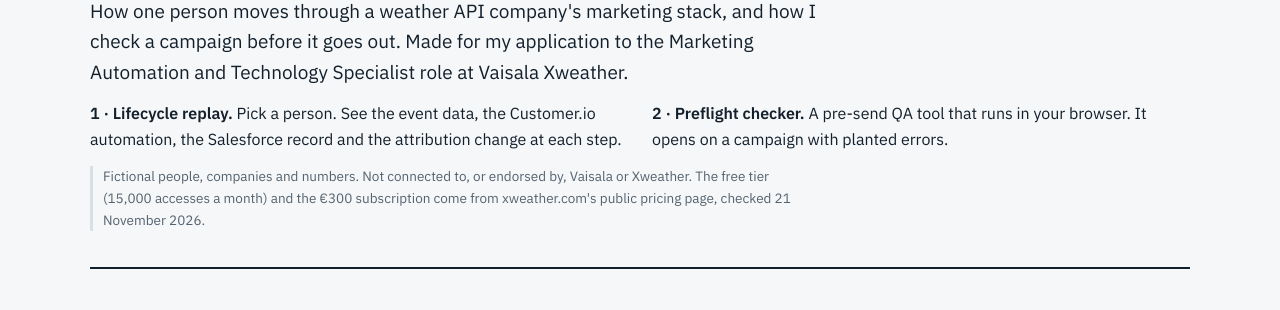
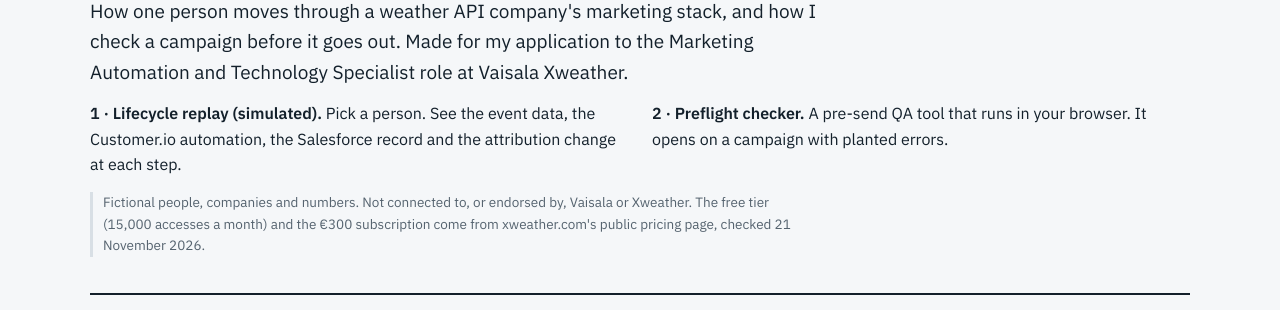
Before and after one commit to holmes0104/signup-to-pipeline, a plain HTML site: page index.html in a window 1280 px wide. Shown: the part 148-458 px from the top of the page. Drawn offline with Linux system fonts and the light colour scheme.

Commit message:
Label the replay as simulated
Co-Authored-By: Claude Opus 5.5 <noreply@anthropic.com>

```diff
--- a/index.html
+++ b/index.html
@@ -19,7 +19,7 @@
   <h1>From sign&#8209;up to pipeline</h1>
   <p class="lede">How one person moves through a weather API company's marketing stack, and how I check a campaign before it goes out. Made for my application to the Marketing Automation and Technology Specialist role at Vaisala Xweather.</p>
   <ul class="facts">
-    <li><b>1 · Lifecycle replay.</b> Pick a person. See the event data, the Customer.io automation, the Salesforce record and the attribution change at each step.</li>
+    <li><b>1 · Lifecycle replay (simulated).</b> Pick a person. See the event data, the Customer.io automation, the Salesforce record and the attribution change at each step.</li>
     <li><b>2 · Preflight checker.</b> A pre-send QA tool that runs in your browser. It opens on a campaign with planted errors.</li>
   </ul>
   <p class="disclaimer">Fictional people, companies and numbers. Not connected to, or endorsed by, Vaisala or Xweather. The free tier (15,000 accesses a month) and the €300 subscription come from xweather.com's public pricing page, checked 21 November 2026.</p>
```
Also changed, not shown: 1 other file.
